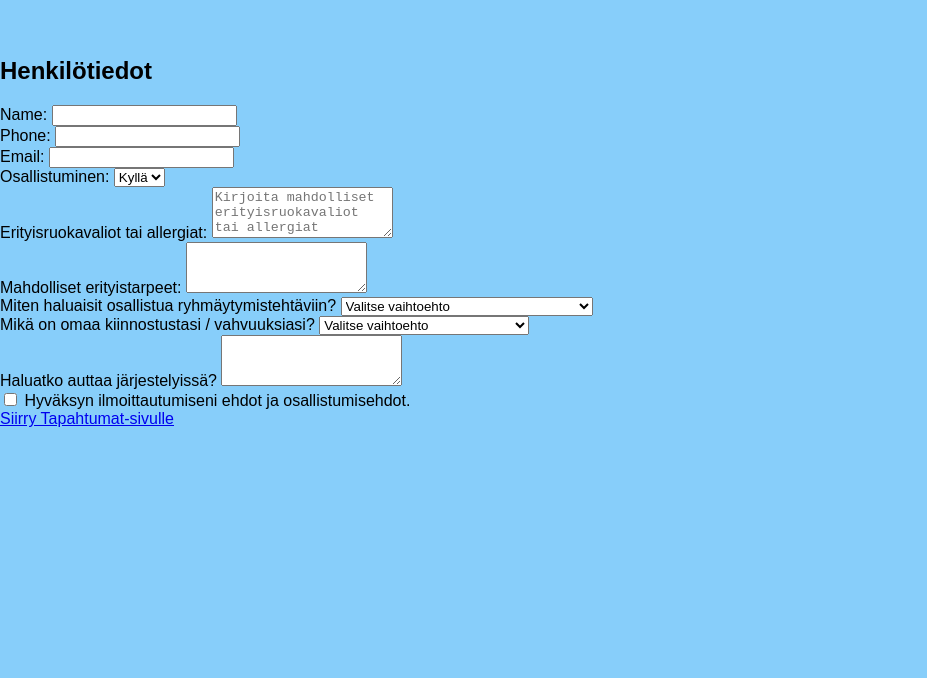
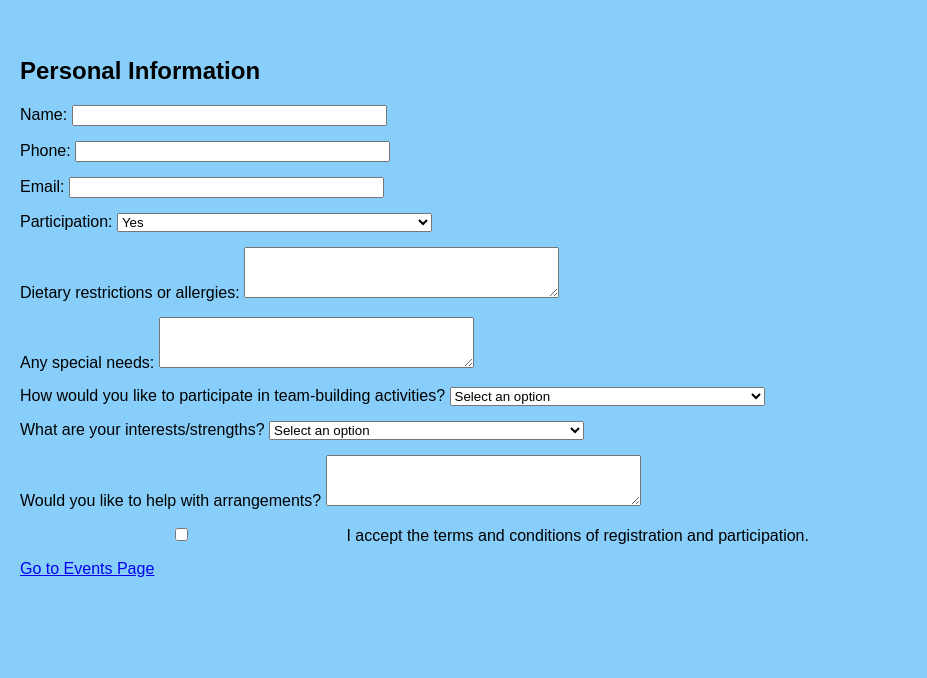
Before and after one commit to topiastuominen/MD, a plain HTML site: page MightyDucks/index.html in a window 1280 px wide. Shown: the part 122-800 px from the top of the page, without its empty margins (0-927 px from the left). Drawn offline with Linux system fonts and the light colour scheme.

Commit message:
Add files via upload

```diff
--- a/MightyDucks/index.html
+++ b/MightyDucks/index.html
@@ -1,19 +1,19 @@
 <!DOCTYPE html>
-<html lang="fi">
+<html lang="en">
   <head>
     <meta charset="UTF-8" />
     <meta name="viewport" content="width=device-width, initial-scale=1.0" />
-    <title>Mighty Ducks - Tapahtuman Hallinta</title>
+    <title>Mighty Ducks - Event Management</title>
     <link rel="stylesheet" href="layout.css" />
   </head>
   <body>
     <header>
-      <h1>Ryhmäytymispäivä</h1>
+      <h1>Team Building Day</h1>
     </header>
 
     <div class="container">
       <div class="column">
-        <h2>Henkilötiedot</h2>
+        <h2>Personal Information</h2>
 
         <div class="form-group">
           <label for="name">Name:</label>
@@ -30,67 +30,60 @@
         <input type="email" id="email" name="email" />
       </div>
       <div class="form-group">
-        <label for="participation">Osallistuminen:</label>
+        <label for="participation">Participation:</label>
         <select id="participation" name="participation">
-          <option value="yes">Kyllä</option>
-          <option value="no">Ei</option>
+          <option value="yes">Yes</option>
+          <option value="no">No</option>
         </select>
       </div>
       <div class="form-group">
-        <label for="dietary">Erityisruokavaliot tai allergiat:</label>
-        <textarea
-          id="dietary"
-          name="dietary"
-          rows="3"
-          placeholder="Kirjoita mahdolliset erityisruokavaliot tai allergiat"
-        ></textarea>
+        <label for="dietary">Dietary restrictions or allergies:</label>
+        <textarea id="dietary" name="dietary" rows="3"></textarea>
       </div>
       <div class="form-group">
-        <label for="special-needs">Mahdolliset erityistarpeet:</label>
+        <label for="special-needs">Any special needs:</label>
         <textarea id="special-needs" name="special-needs" rows="3"></textarea>
       </div>
       <div class="form-group">
         <label for="group-activity"
-          >Miten haluaisit osallistua ryhmäytymistehtäviin?</label
+          >How would you like to participate in team-building activities?</label
         >
         <select id="group-activity" name="group-activity">
-          <option value="" disabled selected>Valitse vaihtoehto</option>
-          <option value="meet_new_people">
-            Tavoitteena tutustua uusiin ihmisiin
-          </option>
-          <option value="teamwork">Tiimityöskentelyyn osallistuminen</option>
+          <option value="" disabled selected>Select an option</option>
+          <option value="meet_new_people">Aiming to meet new people</option>
+          <option value="teamwork">Participating in teamwork</option>
           <option value="specific_activity">
-            Haluan johonkin erityiseen aktiviteettiin
+            I want to join a specific activity
           </option>
         </select>
       </div>
       <div class="form-group">
-        <label for="strengths"
-          >Mikä on omaa kiinnostustasi / vahvuuksiasi?</label
-        >
+        <label for="strengths">What are your interests/strengths?</label>
         <select id="strengths" name="strengths">
-          <option value="" disabled selected>Valitse vaihtoehto</option>
-          <option value="leadership">Johtajuus</option>
-          <option value="creative_thinking">Luova ajattelu</option>
+          <option value="" disabled selected>Select an option</option>
+          <option value="leadership">Leadership</option>
+          <option value="creative_thinking">Creative Thinking</option>
           <option value="communication_skills">
-            Keskustelutaitojen kehittäminen
+            Improving communication skills
           </option>
-          <option value="outdoor_activities">Ulkotunteinen</option>
+          <option value="outdoor_activities">Outdoor activities</option>
         </select>
       </div>
 
       <div class="form-group">
-        <label for="assistance">Haluatko auttaa järjestelyissä?</label>
+        <label for="assistance"
+          >Would you like to help with arrangements?</label
+        >
         <textarea id="assistance" name="assistance" rows="3"></textarea>
       </div>
       <div class="column">
         <div class="form-group">
           <label>
             <input type="checkbox" id="terms" name="terms" />
-            Hyväksyn ilmoittautumiseni ehdot ja osallistumisehdot.
+            I accept the terms and conditions of registration and participation.
           </label>
         </div>
-        <a href="tapahtumat.html" class="button">Siirry Tapahtumat-sivulle</a>
+        <a href="events.html" class="button">Go to Events Page</a>
       </div>
     </div>
     <script src="index.js"></script>
--- a/MightyDucks/layout.css
+++ b/MightyDucks/layout.css
@@ -4,6 +4,18 @@ body {
   margin: 0;
   padding: 0;
   background-color: lightskyblue;
+  padding-left: 20px;
+}
+
+.form-group input,
+.form-group select,
+.form-group textarea {
+  width: 25%;
+  box-sizing: border-box;
+}
+
+.form-group {
+  margin-bottom: 15px;
 }
 header {
   background-color: lightskyblue;
```
Also changed, not shown: MightyDucks/tapahtumat.html (+13 -6 lines), MightyDucks/tapahtumat.js (added, +35 -0 lines).
